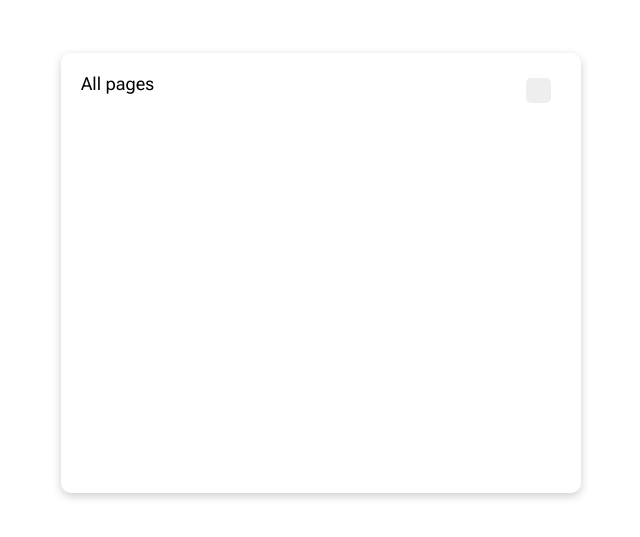
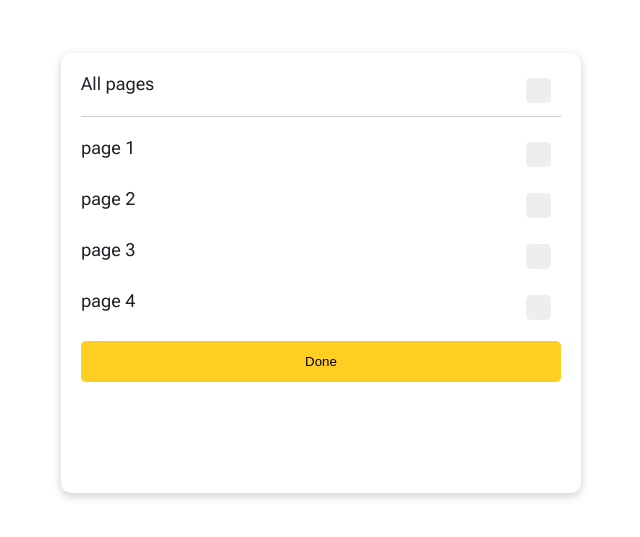
Before and after one commit to justJubair/ellty-test, a React (Vite) app: page / in a window 1280 px wide. Shown: the part 127-664 px from the top of the page, without its empty margins (319-959 px from the left). Built offline with nearby package versions, Linux system fonts and the light colour scheme.

Commit message:
Add: initial component design done

```diff
--- a/src/App.Module.css
+++ b/src/App.Module.css
@@ -16,15 +16,27 @@
   padding: 20px;
 }
 
-.row {
+.all-pages {
   display: flex;
   align-items: center;
   justify-content: space-between;
+  border-bottom: 1px solid rgb(207, 207, 207);
+  padding-bottom: 22px;
 }
+
+.row {
+    display: flex;
+    align-items: center;
+    justify-content: space-between;
+    margin-bottom: 30px;
+    margin-top: 20px;
+  }
+
 
 
 p {
   font-size: 18px;
+  color: #1F2128;
 }
 
 .checkbox-container {
@@ -60,10 +72,7 @@ p {
     background-color: #eee;
   }
 
-  /* On mouse-over, add a grey background color */
-  .container:hover input ~ .checkmark {
-    background-color: #ccc;
-  }
+
 
   /* When the checkbox is checked, add a blue background */
   .container input:checked ~ .checkmark {
@@ -94,3 +103,15 @@ p {
     -ms-transform: rotate(45deg);
     transform: rotate(45deg);
   }
+
+  .btn{
+    background-color: #FFCE22;
+    border:none;
+    width: 100%;
+    padding: 13px;
+    border-radius: 5px;
+  }
+
+  .btn:hover{
+    cursor: pointer;
+  }
--- a/src/App.jsx
+++ b/src/App.jsx
@@ -5,15 +5,62 @@ function App() {
       <div className="main">
         <div className="container">
           {/* all pages */}
-          <div className="row">
+          <div className="all-pages">
             <p>All pages</p>
             <form>
               <label className="checkbox-container">
-                <input type="checkbox" name="" id="" />
+                <input type="checkbox" name="all-pages" id="" />
                 <span className="checkmark"></span>
               </label>
+
             </form>
           </div>
+
+          <div className="row">
+            <p>page 1</p>
+            <form>
+              <label className="checkbox-container">
+                <input type="checkbox" name="all-pages" id="" />
+                <span className="checkmark"></span>
+              </label>
+
+            </form>
+          </div>
+
+          <div className="row">
+            <p>page 2</p>
+            <form>
+              <label className="checkbox-container">
+                <input type="checkbox" name="all-pages" id="" />
+                <span className="checkmark"></span>
+              </label>
+
+            </form>
+          </div>
+
+          <div className="row">
+            <p>page 3</p>
+            <form>
+              <label className="checkbox-container">
+                <input type="checkbox" name="all-pages" id="" />
+                <span className="checkmark"></span>
+              </label>
+
+            </form>
+          </div>
+
+          <div className="row">
+            <p>page 4</p>
+            <form>
+              <label className="checkbox-container">
+                <input type="checkbox" name="all-pages" id="" />
+                <span className="checkmark"></span>
+              </label>
+
+            </form>
+          </div>
+
+           <button className="btn">Done</button>
         </div>
       </div>
     </>
```
